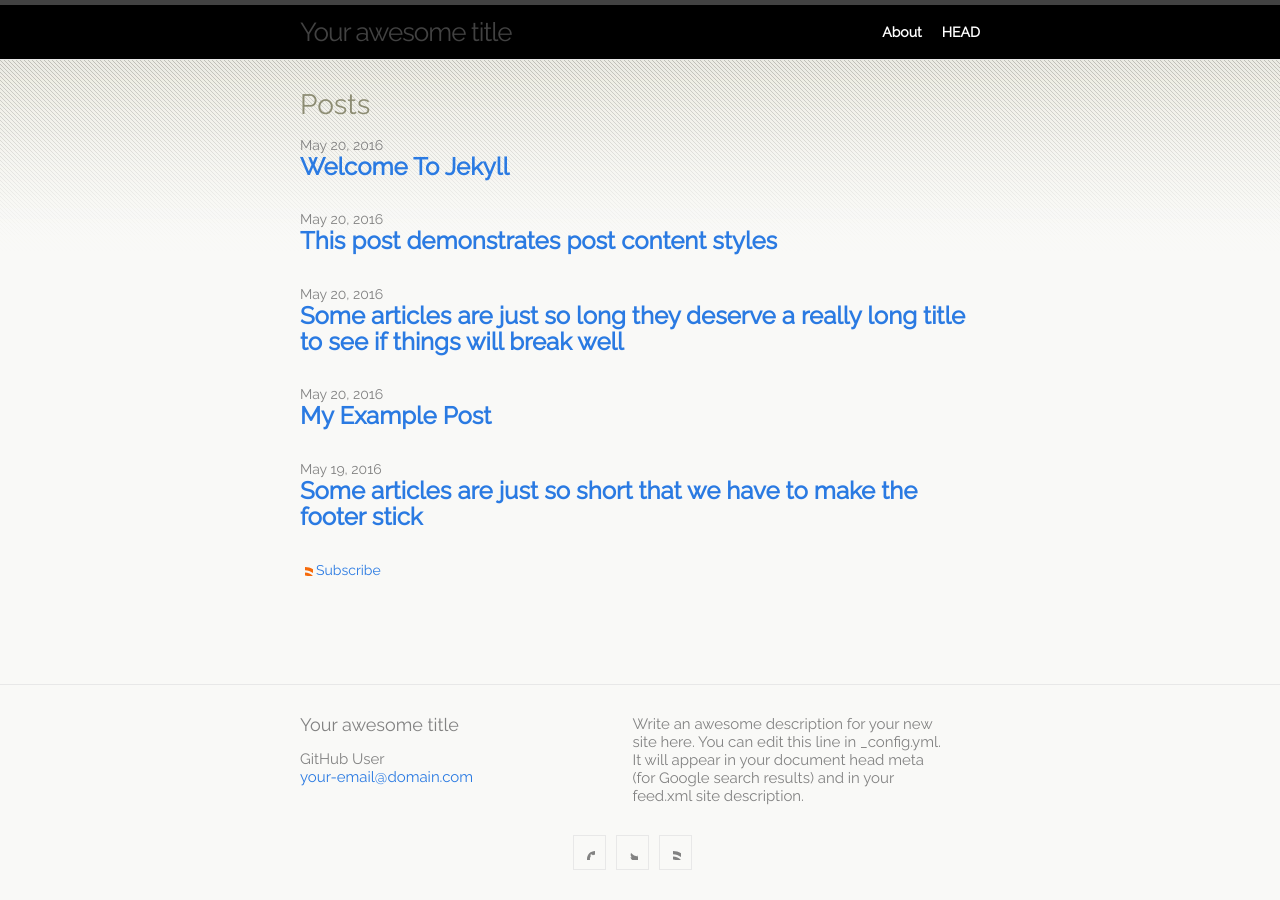
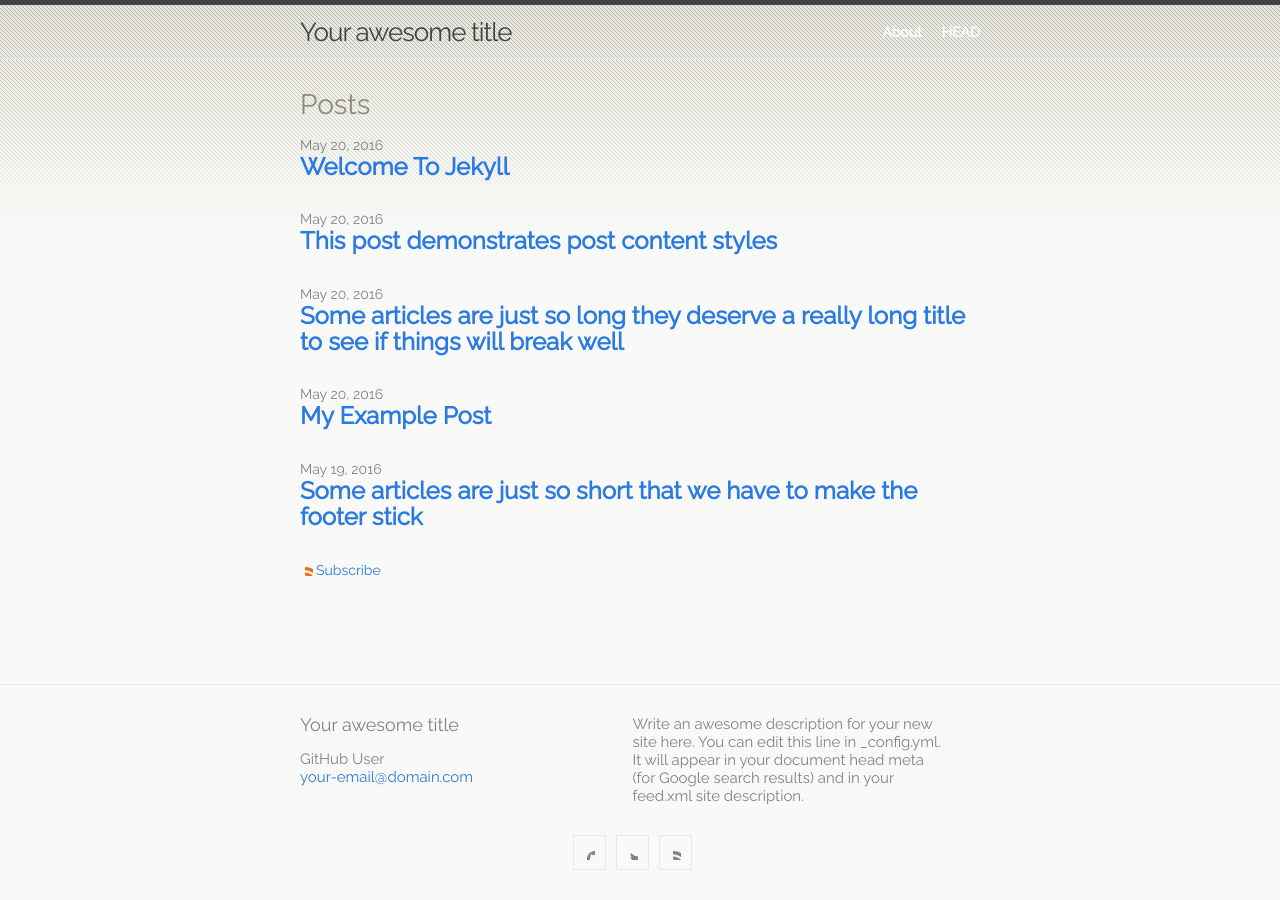
Before and after one commit to 6bita/magasinet, a Jekyll site: the page built from index.md, in a window 1280 px wide. Built offline with Jekyll 4.4.1, drawn with Linux system fonts in a browser that asks for light colours.

Commit message:
Update head.html

```diff
--- a/_includes/head.html
+++ b/_includes/head.html
@@ -27,13 +27,6 @@
       font-weight: 900;
     }
 
-    .site-header
-    {
-      background: #000;
-      color: #fff;
-      font-weight: 900;
-    }
-
     .site-nav
     {
       color: #fff;
```
